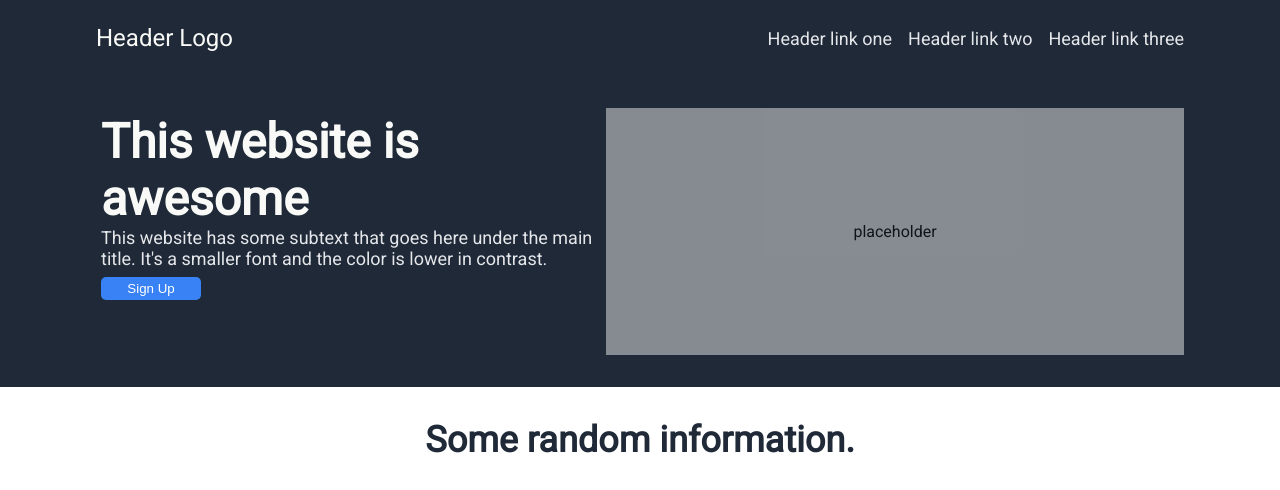
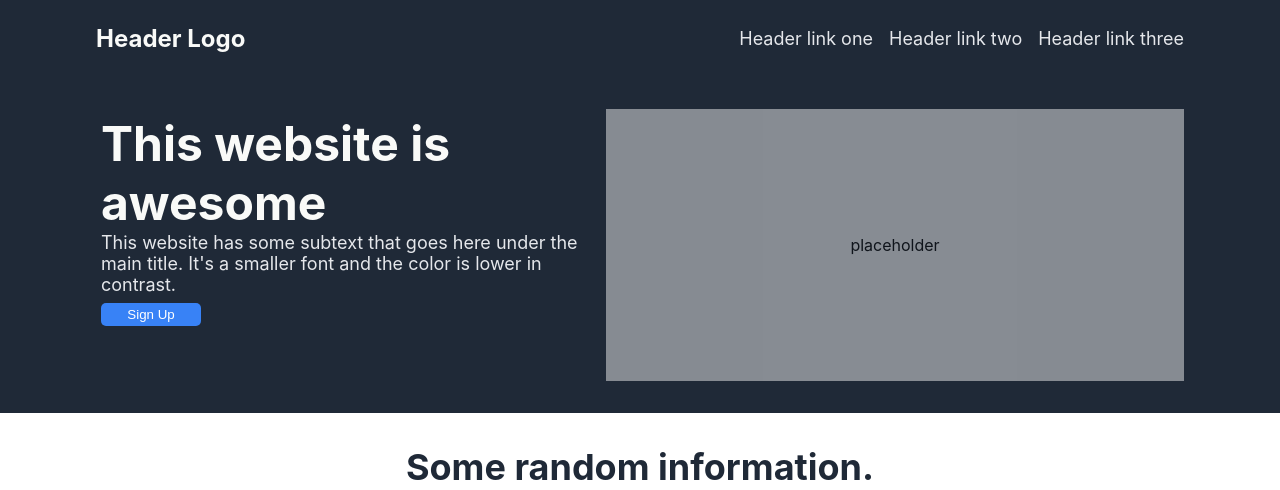
Before and after one commit to lukemawuntu/odin-landing-page, a plain HTML site: page index.html in a window 1280 px wide. Shown: the top 490 px of the page. Drawn offline with Linux system fonts and the light colour scheme; grey boxes are pictures that could not be loaded.

Commit message:
Fix bug of text not bold
Changed font family and font-weight of logo and information header.

```diff
--- a/style.css
+++ b/style.css
@@ -1,5 +1,5 @@
 body{
-  font-family: "Roboto";
+  font-family: -apple-system, BlinkMacSystemFont, 'Segoe UI', Roboto, Oxygen, Ubuntu, Cantarell, 'Open Sans', 'Helvetica Neue', sans-serif;
   margin:0;
 }
 /* Header */
@@ -13,6 +13,7 @@ body{
 
 .logo{
   font-size: 24px;
+  font-weight: bold;
   color: #F9FAF8;
 }
 
@@ -95,7 +96,7 @@ a {
 
 .information-header{
   font-size: 36px;
-  font-weight: 900;
+  font-weight: bold;
   color: #1F2937;
   margin: 32px;
 }
```
